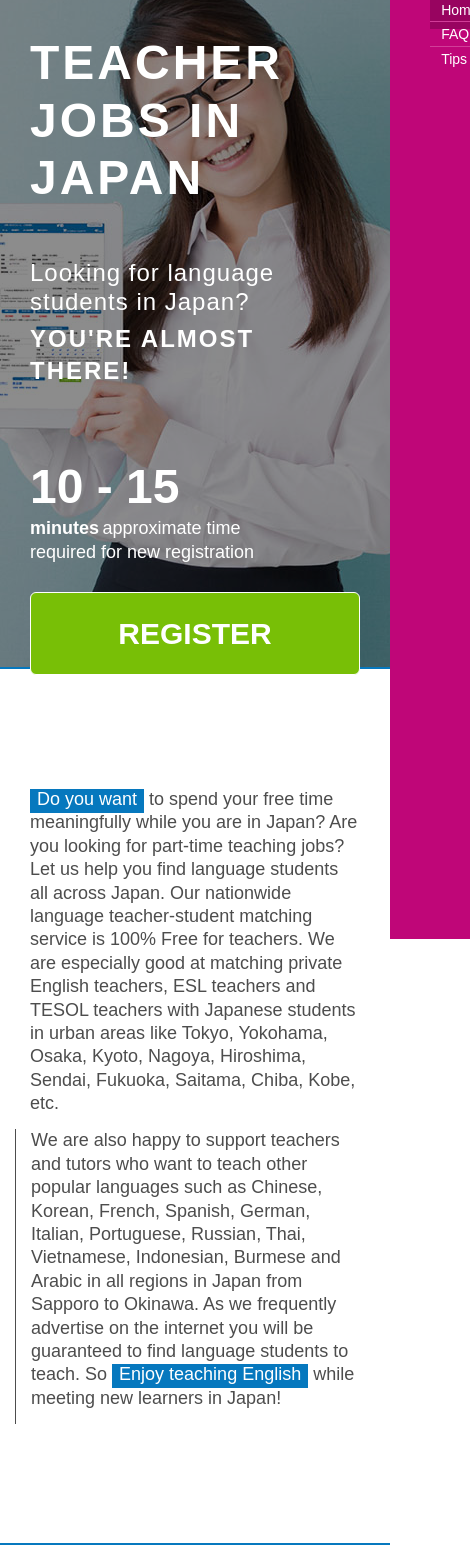
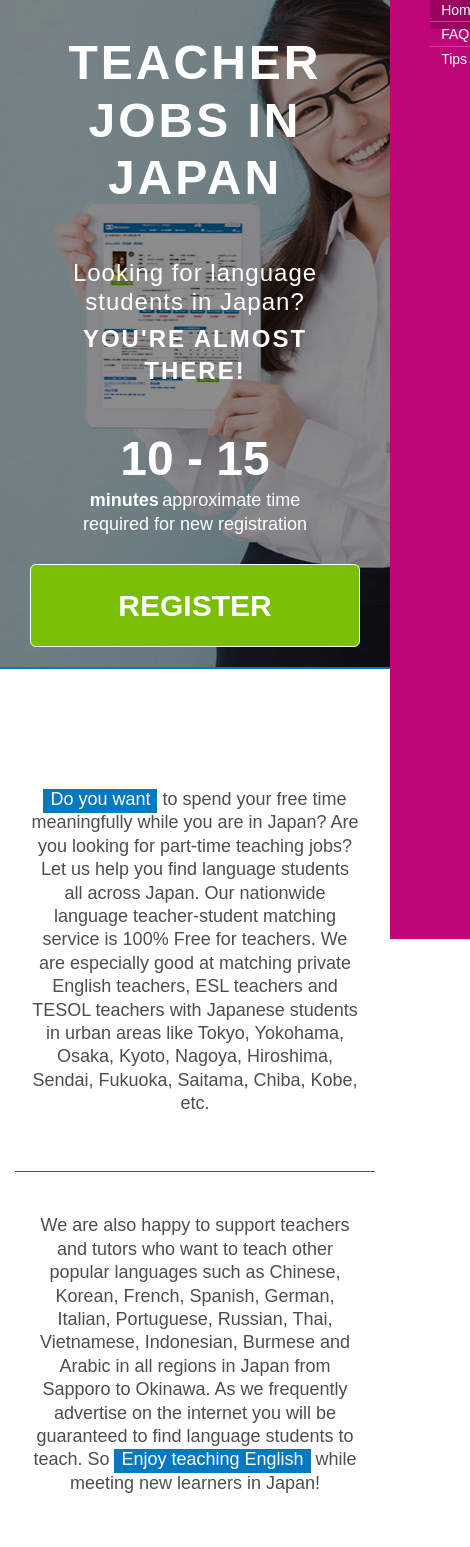
Before and after one commit to Scordavis/Masa-Toneshiba---Teaching-Jobs-in-Japan, a website: page app/index.html in a window 390 px wide. Shown: the part 53-1600 px from the top of the page, 470 px wide, since content can reach past the window. Drawn offline with nearby package versions, Linux system fonts and the light colour scheme; a web font is replaced by a local one.

Commit message:
pre-done

```diff
--- a/app/index.html
+++ b/app/index.html
@@ -168,15 +168,15 @@
 		<div class="d-block position-absolute w-100 h-100 darken-layer"></div>
 		<div class="container pt-4 main-header">
 			<div class="row py-3 font-weight-bold main-header__row">
-				<div class="col col-lg-7 main-header__content">
+				<div class="col col-lg-9 col-xl-7 text-center text-md-left main-header__content">
 					<h1 class="my-5 main-header__title">Teacher jobs in Japan</h1>
 					<h2 class="px-0 main-header__offer-trouble">Looking for language students in Japan?</h2>
-					<p class="mb-5 main-header__offer">You're almost there!</p>
+					<p class="mb-3 mb-md-5 main-header__offer">You're almost there!</p>
 					<p class="pt-5 main-header__time-digits">10 - 15</p>
 					<p class="font-weight-normal main-header__time-description"><span class="mr-1 font-weight-bold">minutes</span>approximate time <br>required for new registration</p>
 				</div>
 				<div class="w-100"></div>
-				<div class="col col-lg-4 mt-3">
+				<div class="col col-md-6 col-lg-5 col-xl-4 mt-3">
 					<a href="#" class="d-block w-100 py-4 text-center reset-link main-button main-button--big">Register</a>
 				</div>
 			</div>
@@ -185,11 +185,11 @@
 	<!-- .introduction -->
 	<div class="container-fluid py-5 introduction__wrapper set-bottom-border">
 		<div class="container py-5">
-			<div class="row introduction my-3 py-4">
-				<div class="col-12 col-md-6 introduction__column">
+			<div class="row introduction my-3 py-4 text-center text-md-left">
+				<div class="col-12 col-md-6 pb-5 pb-md-0 introduction__column">
 					<p class="introduction__paragraph"><span class="pb-1 px-2">Do you want</span> to spend your free time meaningfully while you are in Japan? Are you looking for part-time teaching jobs? Let us help you find language students all across Japan. Our nationwide language teacher-student matching service is 100% Free for teachers. We are especially good at matching private English teachers, ESL teachers and TESOL teachers with Japanese students in urban areas like Tokyo, Yokohama, Osaka, Kyoto, Nagoya, Hiroshima, Sendai, Fukuoka, Saitama, Chiba, Kobe, etc. </p>
 				</div>
-				<div class="col-12 col-md-6 introduction__column">
+				<div class="col-12 col-md-6 pt-5 pt-md-0 introduction__column">
 					<p class="introduction__paragraph">We are also happy to support teachers and tutors who want to teach other popular languages such as Chinese, Korean, French, Spanish, German, Italian, Portuguese, Russian, Thai, Vietnamese, Indonesian, Burmese and Arabic in all regions in Japan from Sapporo to Okinawa. As we frequently advertise on the internet you will be guaranteed to find language students to teach. So <span class="pb-1 px-2">Enjoy teaching English</span> while meeting new learners in Japan!</p>
 				</div>
 			</div>
@@ -207,7 +207,7 @@
 						<div class="col-12 mb-4 text-center reasons__icon">
 							<img src="img/icon-reasons-01.svg" alt="Decide your own lesson fee and teaching methods" class="reasons__img" style="max-width: 100%;">
 						</div>
-						<div class="col-12 reasons__content"><p class="px-5 text-center reasons__text">Decide <span>your own</span> lesson fee and teaching methods</p></div>
+						<div class="col-12 reasons__content"><p class="px-3 px-xl-5 text-center reasons__text">Decide <span>your own</span> lesson fee and teaching methods</p></div>
 					</div>
 				</div>
 				<!-- icon card wrapper -->
@@ -217,7 +217,7 @@
 						<div class="col-12 mb-4 text-center reasons__icon">
 							<img src="img/icon-reasons-02.svg" alt="Create flexible lesson schedules at any location" class="reasons__img" style="max-width: 100%;">
 						</div>
-						<div class="col-12 reasons__content"><p class="px-5 text-center reasons__text">Create flexible lesson schedules <span>at any location</span></p></div>
+						<div class="col-12 reasons__content"><p class="px-3 px-xl-5 text-center reasons__text">Create flexible lesson schedules <span>at any location</span></p></div>
 					</div>
 				</div>
 				<!-- icon card wrapper -->
@@ -227,7 +227,7 @@
 						<div class="col-12 mb-4 text-center reasons__icon">
 							<img src="img/icon-reasons-03.svg" alt="No more absurd Japanese school/office policies and dress codes!" class="reasons__img" style="max-width: 100%;">
 						</div>
-						<div class="col-12 reasons__content"><p class="px-5 text-center reasons__text"><span>No more absurd</span> Japanese school/office policies and dress codes!</p></div>
+						<div class="col-12 reasons__content"><p class="px-3 px-xl-5 text-center reasons__text"><span>No more absurd</span> Japanese school/office policies and dress codes!</p></div>
 					</div>
 				</div>
 				<!-- icon card wrapper -->
@@ -237,7 +237,7 @@
 						<div class="col-12 mb-4 text-center reasons__icon">
 							<img src="img/icon-reasons-04.svg" alt="No Apps need to be installed. You can be directly in contact with students!" class="reasons__img" style="max-width: 100%;">
 						</div>
-						<div class="col-12 reasons__content"><p class="px-5 text-center reasons__text"><span>No Apps need</span> to be installed. You can be directly in contact with students!</p></div>
+						<div class="col-12 reasons__content"><p class="px-3 px-xl-5 text-center reasons__text"><span>No Apps need</span> to be installed. You can be directly in contact with students!</p></div>
 					</div>
 				</div>
 				<!-- icon card wrapper -->
@@ -247,7 +247,7 @@
 						<div class="col-12 mb-4 text-center reasons__icon">
 							<img src="img/icon-reasons-05.svg" alt="Get paid for the amount of the work you do" class="reasons__img" style="max-width: 100%;">
 						</div>
-						<div class="col-12 reasons__content"><p class="px-5 text-center reasons__text">Get paid for the amount of the <span>work you do</span></p></div>
+						<div class="col-12 reasons__content"><p class="px-3 px-xl-5 text-center reasons__text">Get paid for the amount of the <span>work you do</span></p></div>
 					</div>
 				</div>
 				<!-- icon card wrapper -->
@@ -257,7 +257,7 @@
 						<div class="col-12 mb-4 text-center reasons__icon">
 							<img src="img/icon-reasons-06.svg" alt="Edit and update your profile online anytime" class="reasons__img" style="max-width: 100%;">
 						</div>
-						<div class="col-12 reasons__content"><p class="px-5 text-center reasons__text">Edit and update your profile <span>online anytime</span></p></div>
+						<div class="col-12 reasons__content"><p class="px-3 px-xl-5 text-center reasons__text">Edit and update your profile <span>online anytime</span></p></div>
 					</div>
 				</div>
 			</div>
@@ -269,15 +269,15 @@
 			<h2 class="text-center block-heading">How does it work?</h2>
 			<div class="row mt-5 pt-3">
 				<!-- steps card -->
-				<div class="col-12 col-md-4 mb-4 steps__wrapper">
+				<div class="col-12 col-md-6 col-lg-4 mb-5 mb-lg-2 steps__wrapper">
 					<div class="w-100 position-relative pt-4 px-3 pb-5 text-center steps__card">
 						<p class="mb-5 steps__heading">Step <span class="position-relative pl-2">one</span></p>
 						<p class="mb-5 pt-4 px-3 steps__text"> If you don't have one yet, start by creating an account</p>
-						<a href="#" class="d-block m-auto mb-2 w-75 py-3 text-center reset-link main-button main-button--small">Register</a>
+						<a href="#" class="d-block m-auto mb-2 w-75 w-md-50 py-3 text-center reset-link main-button main-button--small">Register</a>
 					</div>
 				</div>
 				<!-- steps card -->
-				<div class="col-12 col-md-4 mb-4 steps__wrapper">
+				<div class="col-12 col-md-6 col-lg-4 mb-5 mb-lg-2 steps__wrapper">
 					<div class="w-100 position-relative pt-4 px-3 pb-4 text-center steps__card">
 						<p class="mb-5 steps__heading">Step <span class="position-relative pl-2">two</span></p>
 						<p class="mb-4 pt-4 px-3 steps__text">Create your teaching profile on your account page. Specify your own lesson fee, the times you are available, where you want to conduct lessons and describe your teaching method.</p>
@@ -285,7 +285,7 @@
 					</div>
 				</div>
 				<!-- steps card -->
-				<div class="col-12 col-md-4 mb-4 steps__wrapper">
+				<div class="col-12 col-md-6 col-lg-4 mb-5 mb-lg-2 steps__wrapper">
 					<div class="w-100 position-relative pt-4 px-3 pb-4 text-center steps__card">
 						<p class="mb-5 steps__heading">Step <span class="position-relative pl-2">three</span></p>
 						<p class="mb-4 pt-4 px-3 steps__text">We will host your teaching profile on our <a href="#" class="steps__link">student's page</a> in a prominent and attractive way normally within 24 hours of the time you complete your teaching profile. Your potential students will then access and view your teaching profile by using our search system. When students choose you as their language teacher your contact information will be given to them automatically. So just sit back and wait for them to contact you to arrange their trial/first English lesson! </p>
@@ -306,20 +306,11 @@
 			<p class="mb-5 pb-5 costs__heading">Fee for using this service?</p>
 			<p class="costs__text">This service is <span>100% Free of charge for all teachers.</span></p>
 			<p class="mb-5 costs__text">Now go find English teaching jobs in Japan!</p>
-			<div class="col col-lg-4 offset-4 pt-5">
+			<div class="col col-md-6 offset-md-3 col-lg-6 offset-lg-3 col-xl-4 offset-xl-4 px-0 px-lg-5 px-xl-0 pt-5">
 				<a href="#" class="d-block w-100 mt-4 py-4 mb-5 text-center reset-link main-button main-button--big">Register</a>
 			</div>
 		</div>
 	</div>
-
-
-
-
-
-
-
-
-
 
 
 
--- a/app/less/_media.less
+++ b/app/less/_media.less
@@ -1,3 +1,34 @@
+
+
+// media screen and (max-width: 1199px)
 @media screen and (max-width: 1199px){
+	// .main-header
+	.main-header{
+		height: 720px;
+		&__wrapper{
+			background-position: 67% 0%;
+		}
+	}
+}
 
+// media screen and (max-width: 767px)
+@media screen and (max-width: 767px){
+	// .main-header
+	.main-header{
+		height: 720px;
+		&__wrapper{
+			background-position: 71% 0%;
+		}
+	}
+	// .introduction
+	.introduction{
+		&__column{
+			&:last-child{
+				border-left-width: 0px;
+				border-top-width: 1px;
+				border-bottom-width: 0px;
+				border-right-width: 0px;
+			}
+		}
+	}
 }
--- a/app/less/main.less
+++ b/app/less/main.less
@@ -123,6 +123,7 @@ button{
 		opacity: 0.6;
 	}
 }
+
 // .main-header
 .main-header{
 	height: 720px;
@@ -176,7 +177,12 @@ button{
 	}
 	&__column{
 		&:last-child{
-			border-left: 1px solid @text-color;
+			border-color: @text-color;
+			border-style: solid;
+			border-left-width: 1px;
+			border-top-width: 0px;
+			border-bottom-width: 0px;
+			border-right-width: 0px;
 		}
 	}
 }
```
Also changed, not shown: app/css/_media.css, app/css/main.css.
